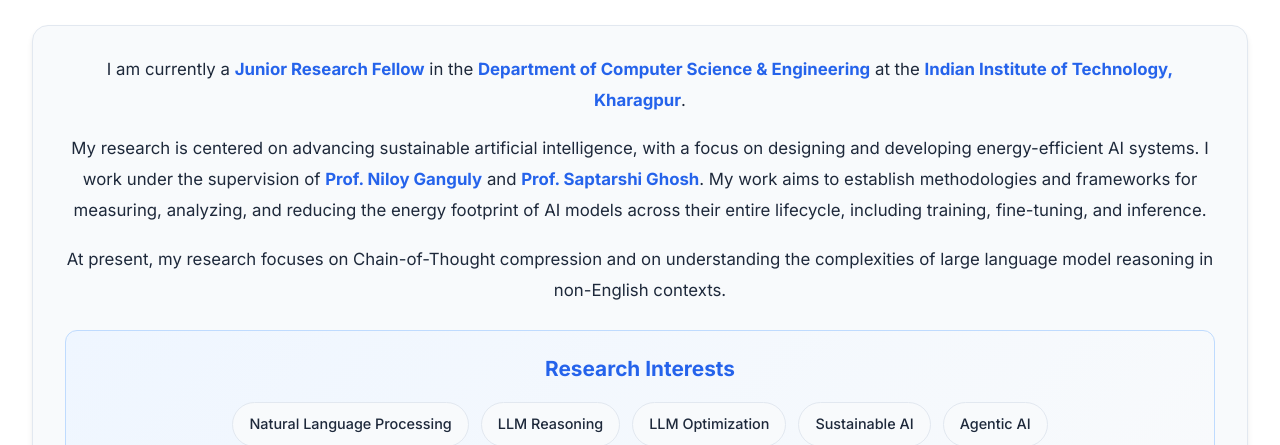
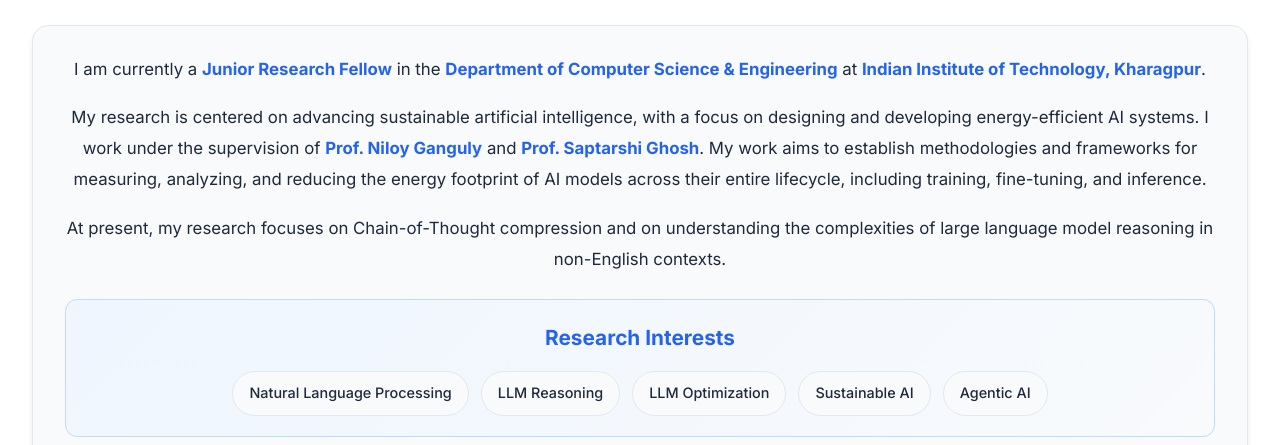
Before and after one commit to rohitdutta2510/rohitdutta2510.github.io, a plain HTML site: page index.html in a window 1280 px wide. Shown: the part 655-1100 px from the top of the page. Drawn offline with Linux system fonts and the light colour scheme.

Commit message:
Fix HTML encoding issues in index.html

```diff
--- a/index.html
+++ b/index.html
@@ -57,7 +57,7 @@
         <section class="bio">
             <h1>Brief Bio</h1>
             <div class="bio-content">
-                <p>I am currently a <strong>Junior Research Fellow</strong> in the <strong>Department of Computer Science &amp; Engineering</strong> at the <strong>Indian Institute of Technology, Kharagpur</strong>.</p>
+                <p>I am currently a <strong>Junior Research Fellow</strong> in the <strong>Department of Computer Science &amp; Engineering</strong> at <strong>Indian Institute of Technology, Kharagpur</strong>.</p>
 
                 <p>My research is centered on advancing sustainable artificial intelligence, with a focus on designing and developing energy-efficient AI systems. I work under the supervision of <strong><a href="https://niloy-ganguly.github.io/" target="_blank" rel="noopener noreferrer">Prof. Niloy Ganguly</a></strong> and <strong><a href="https://sites.google.com/site/saptarshighosh/home" target="_blank" rel="noopener noreferrer">Prof. Saptarshi Ghosh</a></strong>. My work aims to establish methodologies and frameworks for measuring, analyzing, and reducing the energy footprint of AI models across their entire lifecycle, including training, fine-tuning, and inference.</p>
 
```
